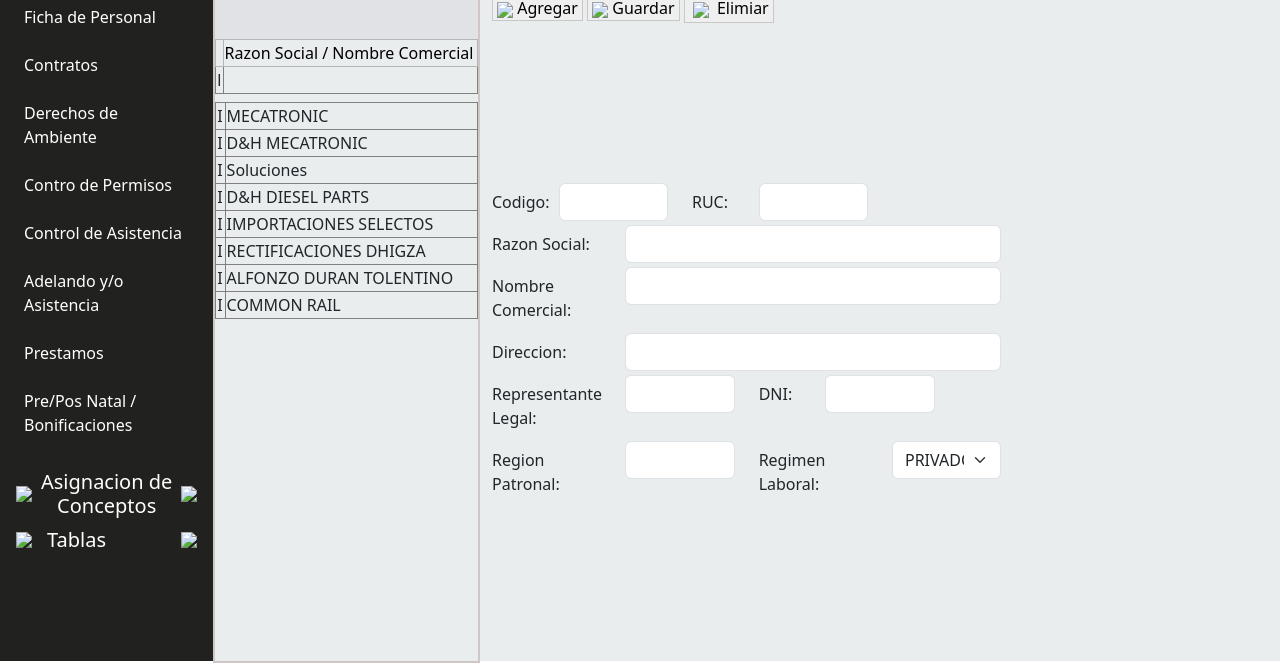
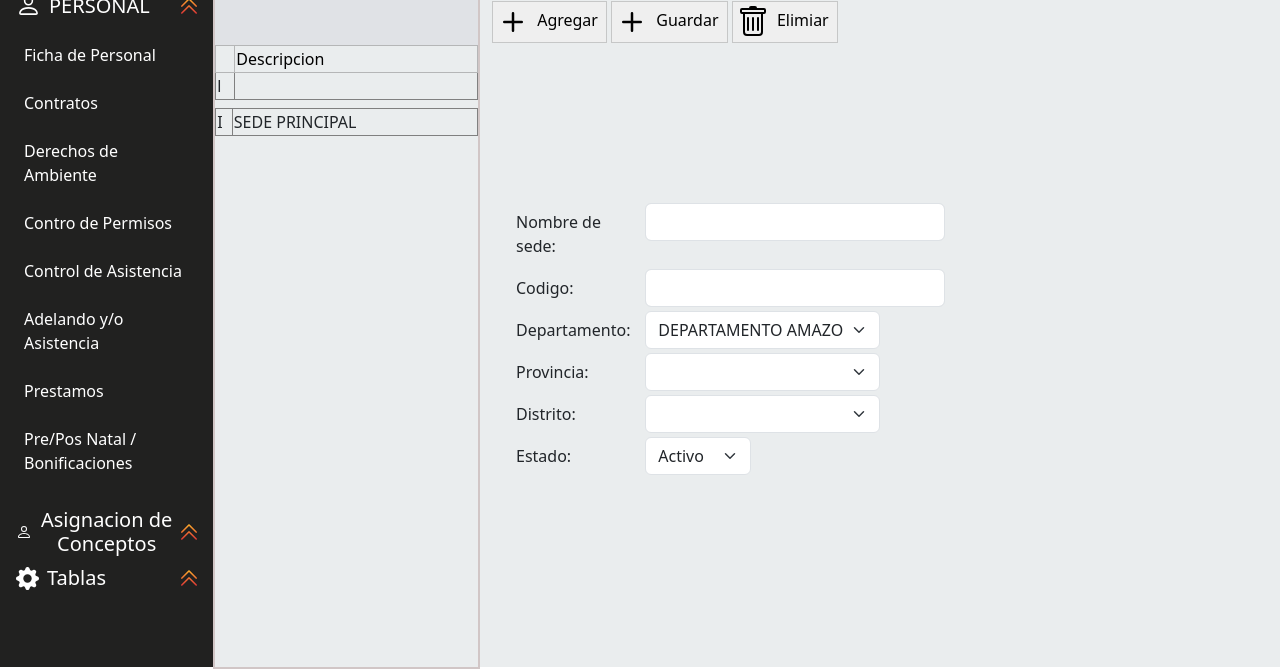
Before and after one commit to rodrigopalomino/planillas, a plain HTML site: page trabajadores/tablas/sede.html in a window 1280 px wide. Shown: the part 133-802 px from the top of the page. Drawn offline with nearby package versions, Linux system fonts and the light colour scheme.

Commit message:
sede completada

```diff
--- a/trabajadores/tablas/sede.html
+++ b/trabajadores/tablas/sede.html
@@ -1,4 +1,4 @@
-<!-- Incompleto -->
+<!-- Completo -->
 <!DOCTYPE html>
 <html lang="en">
   <head>
@@ -13,8 +13,9 @@
     <title>Document</title>
   </head>
   <body>
+    <!-- navbar -->
     <nav class="navbar navbar-expand-lg" style="background: #5c1260">
-      <img src="../img/logo.png" class="mx-3" />
+      <img src="../../img/logo.png" class="mx-3" />
 
       <div class="collapse navbar-collapse">
         <ul class="navbar-nav">
@@ -48,21 +49,21 @@
         <ul class="navbar-nav">
           <li class="navbar-item">
             <a href="#" class="nav-link">
-              <img src="../img/configuracion.svg" width="30px" />
+              <img src="../../img/configuracion.svg" width="30px" />
             </a>
           </li>
         </ul>
         <ul class="navbar-nav">
           <li class="navbar-item">
             <a href="#" class="nav-link">
-              <img src="../img/question-circle.svg" width="30px" />
+              <img src="../../img/question-circle.svg" width="30px" />
             </a>
           </li>
         </ul>
         <ul class="navbar-nav">
           <li class="navbar-item">
             <a href="#" class="nav-link">
-              <img src="../img/square.svg" width="30px" />
+              <img src="../../img/square.svg" width="30px" />
             </a>
           </li>
         </ul>
@@ -74,7 +75,7 @@
         class="col-2 p-0 overflow-y-auto overflow-x-hidden"
         style="background: #212120; height: 100%"
       >
-        <img src="../img/logoPanel.png" style="width: 100%" />
+        <img src="../../img/logoPanel.png" style="width: 100%" />
         <!-- Acordion Personal -->
         <div class="accordion mt-2">
           <div
@@ -91,9 +92,9 @@
                 aria-controls="acordionPersonal"
                 style="background: transparent"
               >
-                <img src="../img/person.svg" width="25px" />
+                <img src="../../img/person.svg" width="25px" />
                 <span class="fs-5 ms-2">PERSONAL</span>
-                <img src="../img/arriba.png" class="ms-auto" />
+                <img src="../../img/arriba.png" class="ms-auto" />
               </button>
             </h2>
             <div
@@ -160,9 +161,9 @@
                 aria-controls="acordionAsignacionConceptos"
                 style="background: transparent"
               >
-                <img src="../img/person.svg" width="25px" />
+                <img src="../../img/person.svg" width="25px" />
                 <span class="fs-5">Asignacion de Conceptos</span>
-                <img src="../img/arriba.png" class="ms-auto" />
+                <img src="../../img/arriba.png" class="ms-auto" />
               </button>
             </h2>
             <div
@@ -172,7 +173,17 @@
               <a
                 href="#"
                 class="d-block link-underline link-underline-opacity-0 text-white"
-                >Ficha de Personal</a
+                >Conceptos por trabajador</a
+              >
+              <a
+                href="#"
+                class="d-block link-underline link-underline-opacity-0 text-white"
+                >Conceptos por sede</a
+              >
+              <a
+                href="#"
+                class="d-block link-underline link-underline-opacity-0 text-white"
+                >Aplicar a todos</a
               >
             </div>
           </div>
@@ -194,9 +205,9 @@
                 aria-controls="acordionTablas"
                 style="background: transparent"
               >
-                <img src="../img/configuracion.svg" width="23px" />
+                <img src="../../img/configuracion.svg" width="23px" />
                 <span class="fs-5 ms-2">Tablas</span>
-                <img src="../img/arriba.png" class="ms-auto" />
+                <img src="../../img/arriba.png" class="ms-auto" />
               </button>
             </h2>
             <div
@@ -274,9 +285,9 @@
       </div>
 
       <div class="col-10" style="background: #eaedee">
-        <!-- ----------- -->
+        <!-- navbar con titulo -->
         <div class="d-flex justify-content-between py-2 border-bottom border-2">
-          <h2 class="text-danger">GESTION EMPRESAS</h2>
+          <h2 class="text-danger">GESTION SEDES</h2>
           <button
             class="btn text-white rounded-0 px-4"
             style="background: #5c1260"
@@ -285,9 +296,9 @@
           </button>
         </div>
 
-        <!-- ------------------- -->
+        <!-- Contenido -->
         <div class="row" style="height: calc(100% - 62px)">
-          <!-- ---------------------- -->
+          <!-- Tablas -->
           <div class="col-3 p-0" style="border: 2px solid rgb(209, 198, 198)">
             <div style="width: 100%; height: 50px; background: #e0e2e6"></div>
 
@@ -296,7 +307,7 @@
               <thead>
                 <tr class="table-secondary">
                   <td></td>
-                  <td>Razon Social / Nombre Comercial</td>
+                  <td>Descripcion</td>
                 </tr>
               </thead>
               <tbody>
@@ -312,36 +323,9 @@
               <tbody>
                 <tr>
                   <td>I</td>
-                  <td>MECATRONIC</td>
+                  <td>SEDE PRINCIPAL</td>
                 </tr>
-                <tr>
-                  <td>I</td>
-                  <td>D&H MECATRONIC</td>
-                </tr>
-                <tr>
-                  <td>I</td>
-                  <td>Soluciones</td>
-                </tr>
-                <tr>
-                  <td>I</td>
-                  <td>D&H DIESEL PARTS</td>
-                </tr>
-                <tr>
-                  <td>I</td>
-                  <td>IMPORTACIONES SELECTOS</td>
-                </tr>
-                <tr>
-                  <td>I</td>
-                  <td>RECTIFICACIONES DHIGZA</td>
-                </tr>
-                <tr>
-                  <td>I</td>
-                  <td>ALFONZO DURAN TOLENTINO</td>
-                </tr>
-                <tr>
-                  <td>I</td>
-                  <td>COMMON RAIL</td>
-                </tr>
+                <tr></tr>
               </tbody>
             </table>
           </div>
@@ -350,95 +334,83 @@
             <!-- botones -->
             <div class="mt-2">
               <button
-                class="p-0 px-1"
+                class="p-0 pe-2"
                 style="border: none; border: 1px solid #c6c7c7"
               >
-                <img src="../img/plus.svg" width="40px" class="m-0" />
+                <img src="../../img/plus.svg" width="40px" class="m-0" />
                 <span>Agregar</span>
               </button>
               <button
-                class="p-0 px-1"
+                class="p-0 pe-2"
                 style="border: none; border: 1px solid #c6c7c7"
               >
-                <img src="../img/plus.svg" width="40px" class="m-0" />
+                <img src="../../img/plus.svg" width="40px" class="m-0" />
                 <span>Guardar</span>
               </button>
               <button
-                class="p-0 px-1"
+                class="p-0 pe-2"
                 style="border: none; border: 1px solid #c6c7c7"
               >
-                <img src="../img/trash.svg" width="40px" class="p-1" />
+                <img src="../../img/trash.svg" width="40px" class="p-1" />
                 <span>Elimiar</span>
               </button>
             </div>
 
-            <div style="margin-top: 10rem">
+            <div class="ps-4" style="margin-top: 10rem">
               <!-- fila 1 -->
               <div class="row mb-1">
-                <label class="col-1 col-form-label" for="">Codigo:</label>
-                <div class="col-2">
-                  <input type="text" class="form-control" />
-                </div>
-                <label class="col-1 col-form-label" for="">RUC:</label>
-                <div class="col-2">
+                <label class="col-2 col-form-label" for=""
+                  >Nombre de sede:</label
+                >
+                <div class="col-5">
                   <input type="text" class="form-control" />
                 </div>
               </div>
 
               <!-- fila 2 -->
               <div class="row mb-1">
-                <label class="col-2 col-form-label" for="">Razon Social:</label>
-                <div class="col-6">
+                <label class="col-2 col-form-label" for="">Codigo:</label>
+                <div class="col-5">
                   <input type="text" class="form-control" />
                 </div>
               </div>
 
               <!-- fila 3 -->
               <div class="row mb-1">
-                <label class="col-2 col-form-label" for=""
-                  >Nombre Comercial:</label
-                >
-                <div class="col-6">
-                  <input type="text" class="form-control" />
+                <label class="col-2 col-form-label" for="">Departamento:</label>
+                <div class="col-4">
+                  <select class="form-select">
+                    <option value="1">DEPARTAMENTO AMAZONAS</option>
+                  </select>
                 </div>
               </div>
 
               <!-- fila 4 -->
               <div class="row mb-1">
-                <label class="col-2 col-form-label" for="">Direccion:</label>
-                <div class="col-6">
-                  <input type="text" class="form-control" />
+                <label class="col-2 col-form-label" for="">Provincia:</label>
+                <div class="col-4">
+                  <select class="form-select">
+                    <option value="1"></option>
+                  </select>
                 </div>
               </div>
 
               <!-- fila 5 -->
               <div class="row mb-1">
-                <label class="col-2 col-form-label" for=""
-                  >Representante Legal:</label
-                >
-                <div class="col-2">
-                  <input type="text" class="form-control" />
-                </div>
-                <label class="col-1 col-form-label" for="">DNI:</label>
-                <div class="col-2">
-                  <input type="text" class="form-control" />
+                <label class="col-2 col-form-label" for="">Distrito:</label>
+                <div class="col-4">
+                  <select class="form-select">
+                    <option value="1"></option>
+                  </select>
                 </div>
               </div>
 
               <!-- fila 6 -->
-              <div class="row">
-                <label class="col-2 col-form-label" for=""
-                  >Region Patronal:</label
-                >
-                <div class="col-2">
-                  <input type="text" class="form-control" />
-                </div>
-                <label class="col-2 col-form-label" for=""
-                  >Regimen Laboral:</label
-                >
+              <div class="row mb-1">
+                <label class="col-2 col-form-label" for="">Estado:</label>
                 <div class="col-2">
                   <select class="form-select">
-                    <option value="1">PRIVADO</option>
+                    <option value="1">Activo</option>
                   </select>
                 </div>
               </div>
```
Also changed, not shown: trabajadores/tablas/declarantes.html (+28 -18 lines), paginas.txt.
